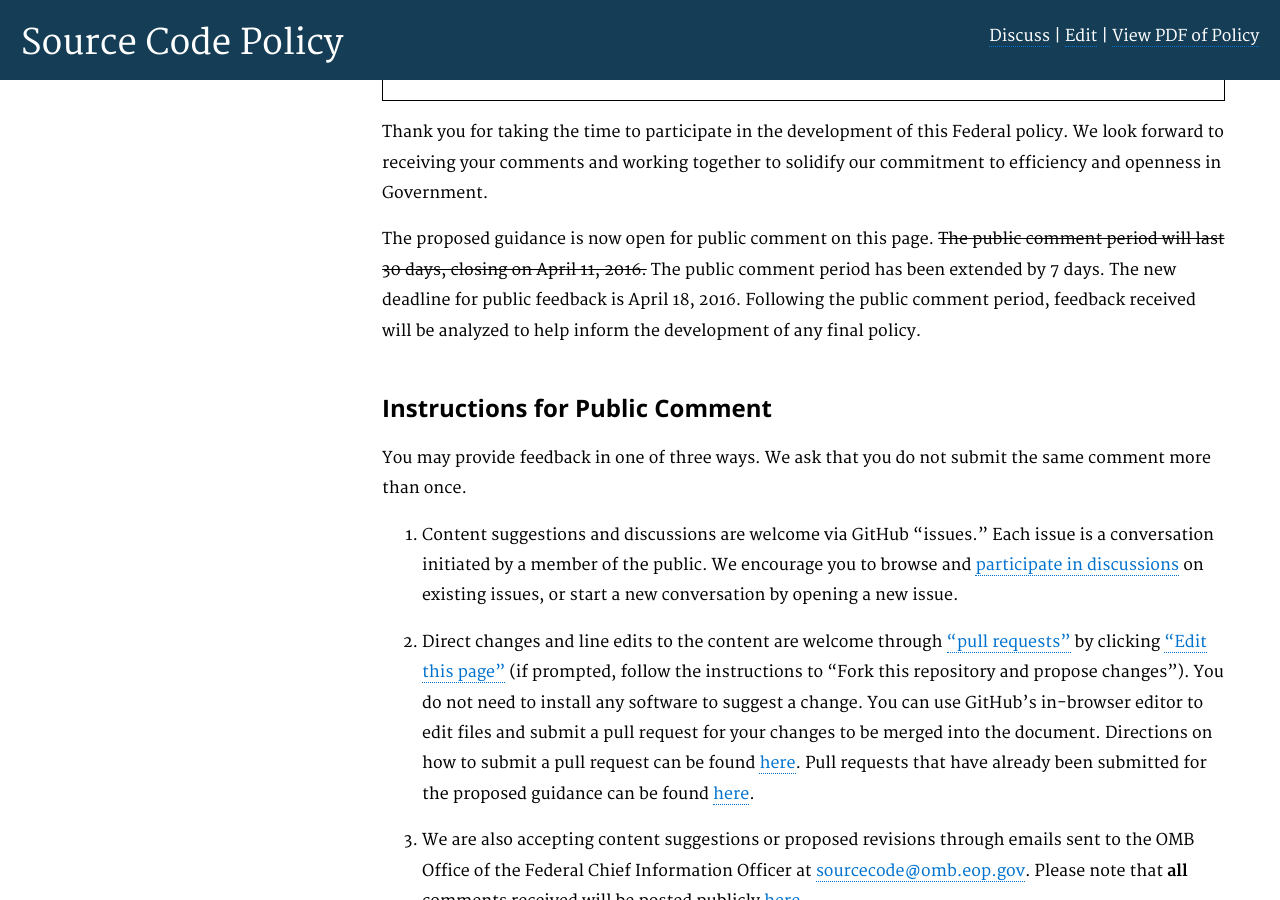
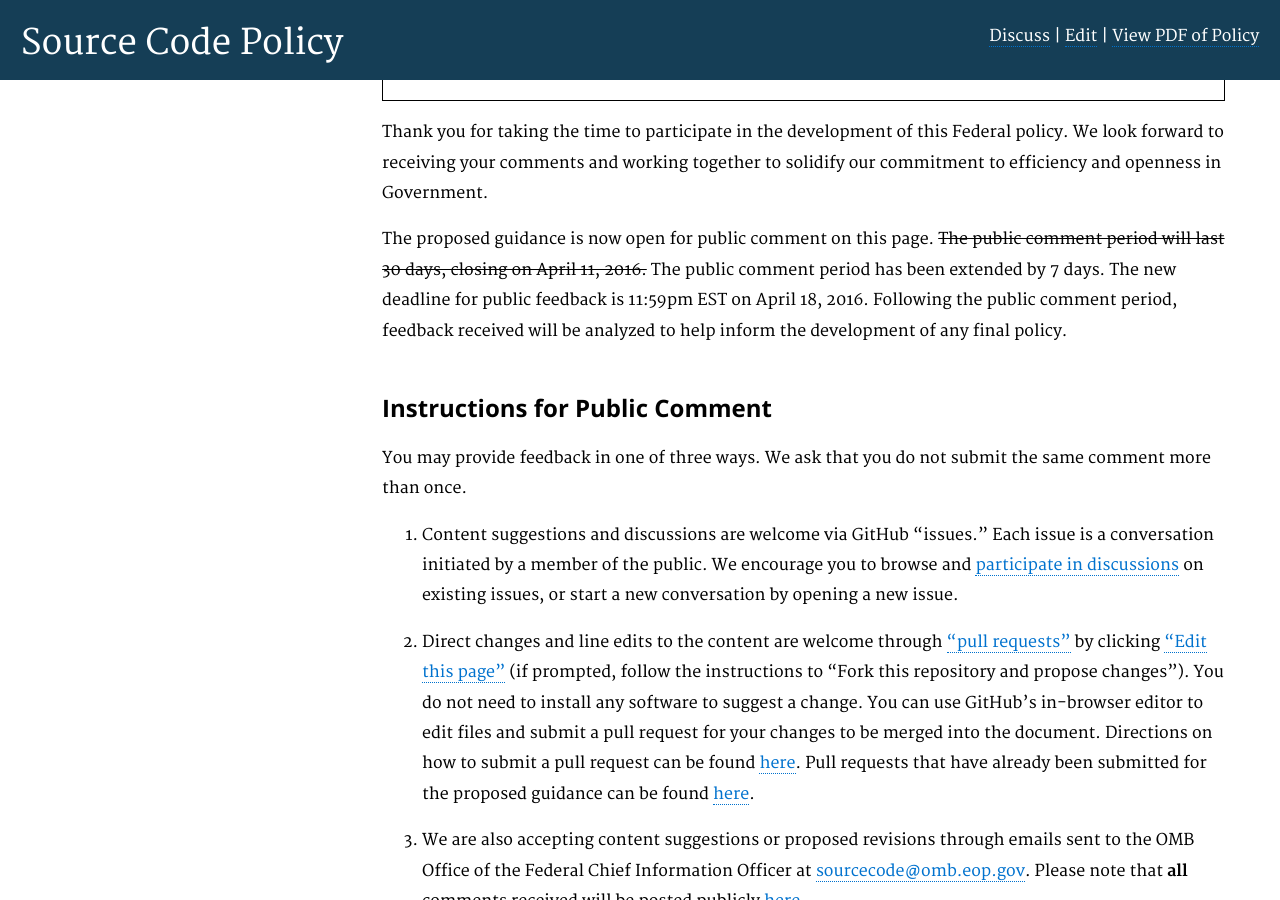
Before and after one commit to CityOfLosAngeles/open-source-policy, a Jekyll site: the page built from pages/index.md, in a window 1280 px wide and 900 px high, scrolled down 1781 px. Built offline with Jekyll 4.4.1, drawn with Linux system fonts in a browser that asks for light colours; Markdown is read by kramdown in place of the engine named in the settings.

Commit message:
Updated to reflect time zone
Matching the text in pull request #184 on readme.md.

```diff
--- a/pages/index.md
+++ b/pages/index.md
@@ -49,7 +49,7 @@ Considerations regarding releasing custom code as Open Source Software include:
 
 Thank you for taking the time to participate in the development of this Federal policy. We look forward to receiving your comments and working together to solidify our commitment to efficiency and openness in Government.
 
-The proposed guidance is now open for public comment on this page. ~~The public comment period will last 30 days, closing on April 11, 2016.~~ The public comment period has been extended by 7 days. The new deadline for public feedback is April 18, 2016. Following the public comment period, feedback received will be analyzed to help inform the development of any final policy.
+The proposed guidance is now open for public comment on this page. ~~The public comment period will last 30 days, closing on April 11, 2016.~~ The public comment period has been extended by 7 days. The new deadline for public feedback is 11:59pm EST on April 18, 2016. Following the public comment period, feedback received will be analyzed to help inform the development of any final policy.
 
 ## Instructions for Public Comment
 
```
